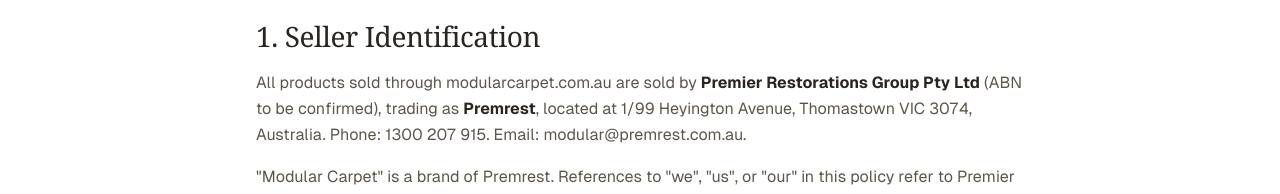
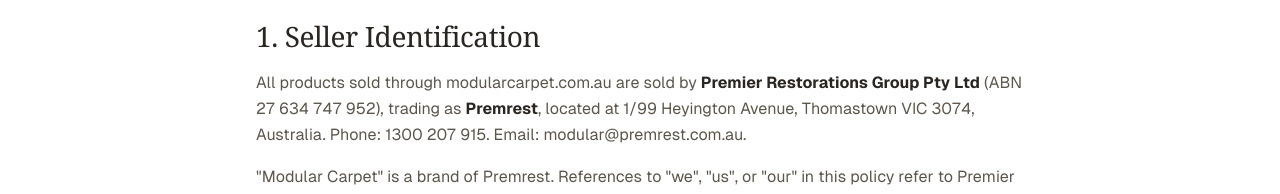
Before and after one commit to benyoung8291/diy-carpet-tiles, a Next.js app: page /purchase-policy in a window 1280 px wide. Shown: the part 578-772 px from the top of the page. Built offline with nearby package versions, Linux system fonts and the light colour scheme.

Commit message:
Add ABN to purchase policy
https://claude.ai/code/session_01CfBKXFaBtrmJGi53U4b6r3

```diff
--- a/src/app/purchase-policy/purchase-policy-client.tsx
+++ b/src/app/purchase-policy/purchase-policy-client.tsx
@@ -38,8 +38,7 @@ export function PurchasePolicyClient() {
           <h2>1. Seller Identification</h2>
           <p>
             All products sold through modularcarpet.com.au are sold by{" "}
-            <strong>Premier Restorations Group Pty Ltd</strong> (ABN to be
-            confirmed), trading as <strong>Premrest</strong>, located at 1/99
+            <strong>Premier Restorations Group Pty Ltd</strong> (ABN 27 634 747 952), trading as <strong>Premrest</strong>, located at 1/99
             Heyington Avenue, Thomastown VIC 3074, Australia. Phone: 1300 207
             915. Email: modular@premrest.com.au.
           </p>
```
